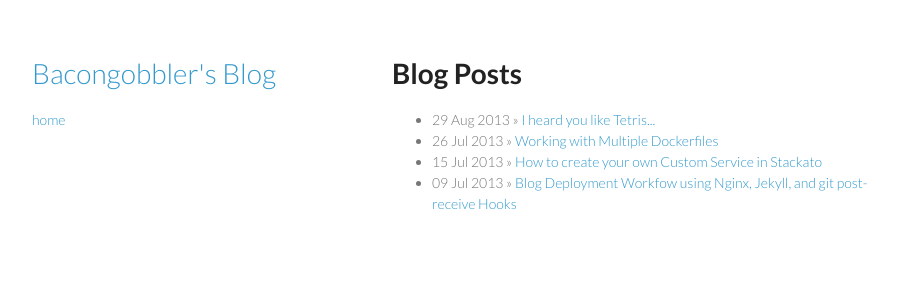
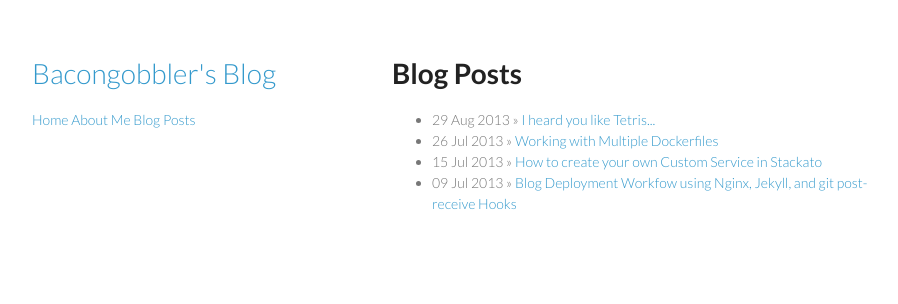
Before and after one commit to bacongobbler/bacongobbler.github.io, a Jekyll site: the page built from index.html, in a window 1280 px wide. Shown: the top 304 px of the page, without its empty margins (178-1076 px from the left). Built offline with Jekyll 4.4.1, drawn with Linux system fonts in a browser that asks for light colours.

Commit message:
added archive and about page to menu

```diff
--- a/_layouts/default.html
+++ b/_layouts/default.html
@@ -17,7 +17,9 @@
     <div class="wrapper">
     <header>
       <h1 class="title"><a href="/">{{ site.title }}</a></h1>
-      <a class="extra" href="/">home</a>
+      <a class="extra" href="/">Home</a>
+      <a class="extra" href="/about.html">About Me</a>
+      <a class="extra" href="/archive.html">Blog Posts</a>
     </header>
     <section>
       {{ content }}
```
